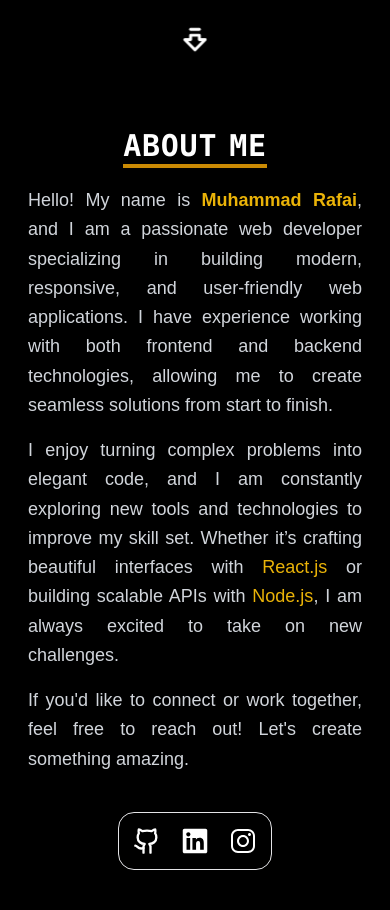
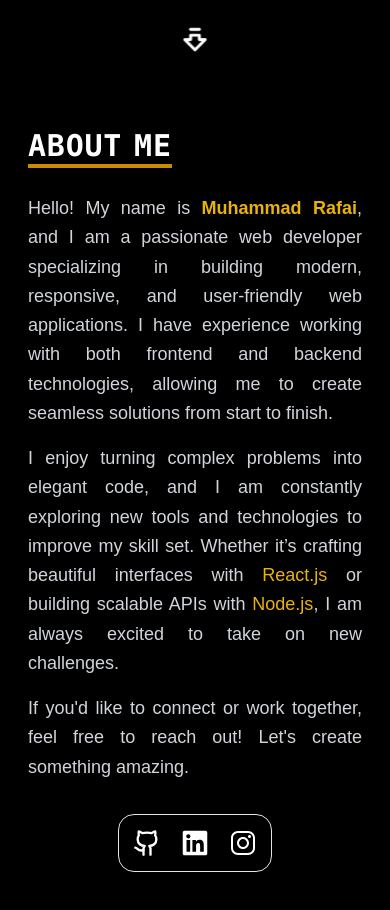
Before and after one commit to rafai123/portofolio, a Next.js app: page / in a window 390 px wide. Shown: the part 740-1650 px from the top of the page. Built offline with nearby package versions, Linux system fonts and the light colour scheme.

Commit message:
fix about title

```diff
--- a/app/page.tsx
+++ b/app/page.tsx
@@ -44,9 +44,12 @@ export default function Home() {
       </main>
       <section id="about-me">
         <div className="w-full min-h-[100vh] px-7 py-4">
-          <div className="max-w-3xl mx-auto gap-2">
-            <div className="mx-auto flex justify-center pb-4">
-              <HyperText className="text-3xl lg:text-4xl text-center font-bold tracking-wide text-white border-b-4 border-yellow-600" text="ABOUT ME" />
+          <div className="max-w-3xl w-full mx-auto gap-2">
+            <div className="mx-auto flex justify-start md:justify-center pb-6">
+              <HyperText
+                className="text-3xl lg:text-4xl text-start mr-auto md:text-center font-bold tracking-wide text-white border-b-4 border-yellow-600"
+                text="ABOUT ME"
+              />
             </div>
             <BlurFade inView>
               <p className="text-lg text-justify leading-relaxed text-gray-300">
@@ -71,6 +74,8 @@ export default function Home() {
               If you'd like to connect or work together, feel free to reach out! Let's create something amazing.
             </p>
           </BlurFade>
+
+          <BlurFade inView>
             <div>
               <Dock direction="middle">
                 <DockIcon>
@@ -87,6 +92,7 @@ export default function Home() {
               </Dock>
               {/* <MyDock /> */}
             </div>
+          </BlurFade>
         </div>
         </div>
       </section>
```
Lines whose indentation alone changed are shown as unchanged.
